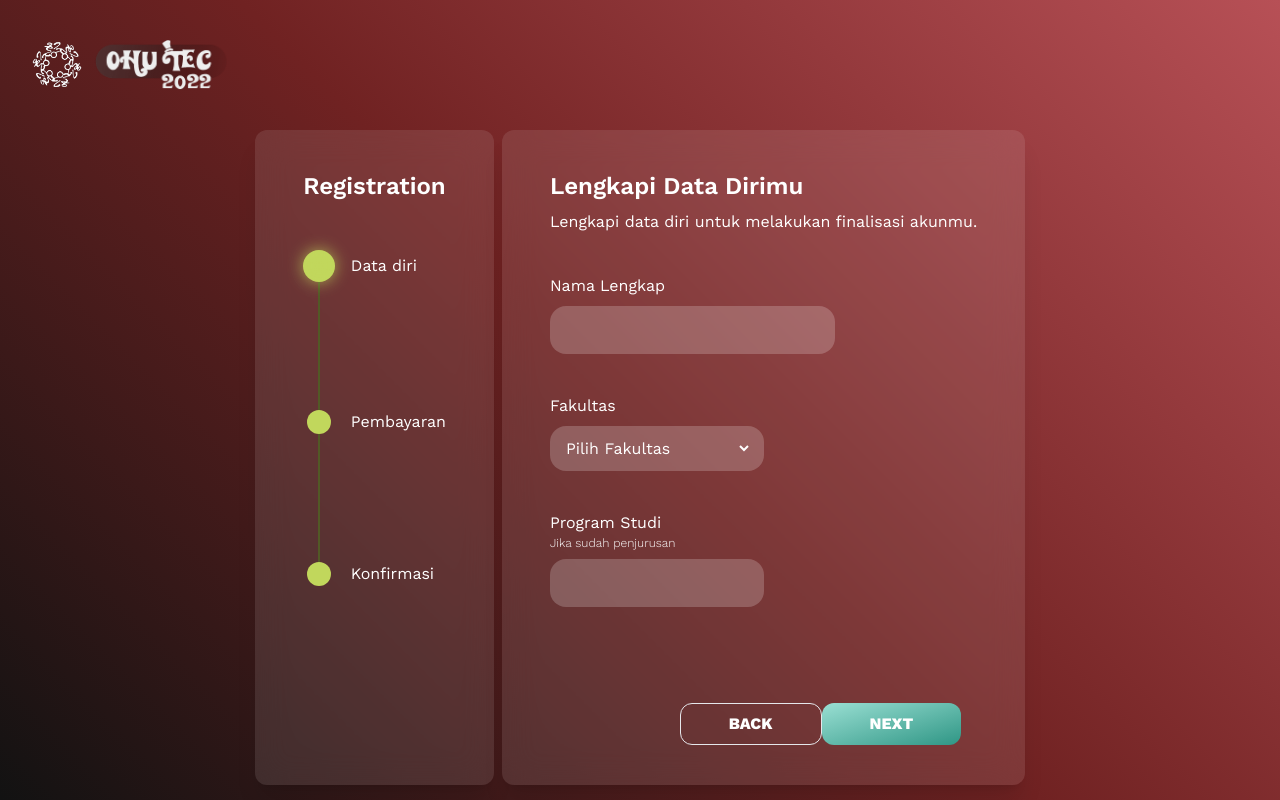
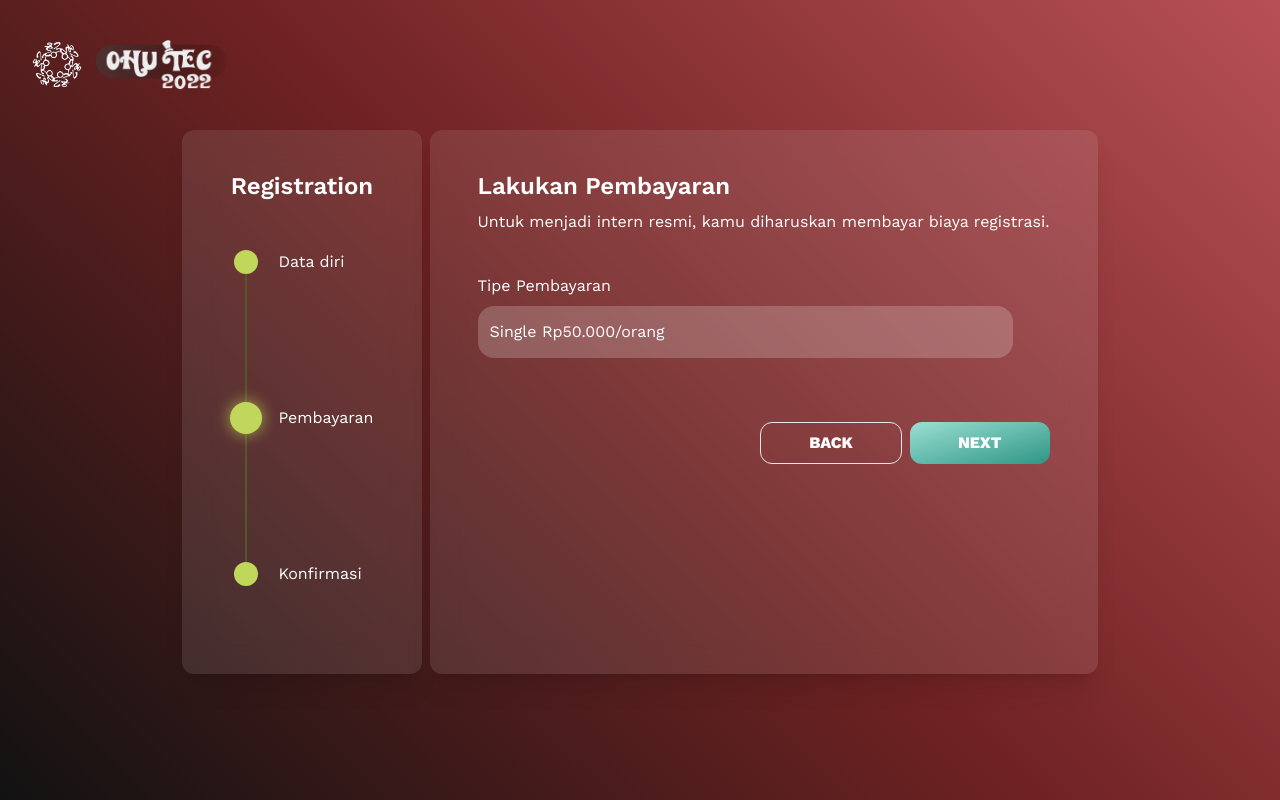
Before and after one commit to TECInternship/Frontend, a Next.js app: page /personal-data in a window 1280 px wide. Built offline with nearby package versions, Linux system fonts and the light colour scheme.

Commit message:
add usestate in registration

```diff
--- a/components/Auth/Register1.js
+++ b/components/Auth/Register1.js
@@ -2,64 +2,68 @@ import React from "react";
 import Card from "../Card";
 import Link from "next/link";
 
-export default function Register1({ setActive }) {
+export default function Register1(props) {
   return (
-    <div className="py-10">
-      <div className="mx-12">
-        <div className="text-2xl font-semibold">Lengkapi Data Dirimu</div>
-        <div className="mt-2">
+    <form className="px-12 py-10" onSubmit={() => props.setActive("2")}>
+      <h1 className="text-2xl font-semibold">Lengkapi Data Dirimu</h1>
+      <h2 className="mt-2">
         Lengkapi data diri untuk melakukan finalisasi akunmu.
-        </div>
-        <div className="mt-10">Nama Lengkap</div>
+      </h2>
+
+      {/* Nama */}
+      <h1 className="mt-10">Nama Lengkap</h1>
       <input
         type="text"
-          className="mt-2 w-2/3 p-3 rounded-2xl bg-white/20 backdrop-blur-none outline-none"
+        className="mt-2 w-3/4 p-3 rounded-2xl bg-white/20 backdrop-blur-none outline-none"
+        value={props.name}
+        onChange={(e) => props.setName(e.target.value)}
+        required
       />
 
-        <div className="mt-10">Fakultas</div>
-        <div className="mb-3 block w-1/2 mt-2 -p-3 pr-3 bg-white/20 backdrop-blur-none rounded-2xl transition ease-in-out outline-none group-focus:bg-white">
-          <select
-            className="bg-transparent w-full outline-none p-3 rounded-2xl group"
-            aria-label="Default select example"
-          >
-            <option className="" selected>
-              Pilih Fakultas
-            </option>
-            <option value="FITB">FITB</option>
-            <option value="FMIPA">FMIPA</option>
-            <option value="FSRD">FSRD</option>
-            <option value="FTMD">FTMD</option>
-            <option value="FTTM">FTTM</option>
-            <option value="FTSL">FTSL</option>
-            <option value="FTI">FTI</option>
-            <option value="SAPPK">SAPPK</option>
-            <option value="SBM">SBM</option>
-            <option value="SF">SF</option>
-            <option value="SITH">SITH</option>
-            <option value="STEI">STEI</option>
-          </select>
-        </div>
-
-        <div className="mt-10">Program Studi</div>
-        <div className="text-xs font-extralight">Jika sudah penjurusan</div>
+      {/* Fakultas */}
+      <h1 className="mt-4">Fakultas</h1>
+      <h2 className="text-xs font-extralight">Contoh: STEI, SBM</h2>
       <input
         type="text"
-          className="mt-2 w-1/2 p-3 rounded-2xl bg-white/20 backdrop-blur-none outline-none"
+        className="mt-2 p-3 rounded-2xl bg-white/20 backdrop-blur-none outline-none"
+        value={props.fakultas}
+        onChange={(e) => props.setFakultas(e.target.value)}
+        required
       />
-      </div>
-      <div className="container px-16 mt-24 flex justify-end">
+
+      {/* Program Studi */}
+      <h1 className="mt-4">Program Studi</h1>
+      <h2 className="text-xs font-extralight">Contoh: IF, TI, TPB</h2>
+      <input
+        type="text"
+        className="mt-2 p-3 rounded-2xl bg-white/20 backdrop-blur-none outline-none"
+        value={props.jurusan}
+        onChange={(e) => props.setJurusan(e.target.value)}
+        required
+      />
+
+      {/* Tahun Masuk */}
+      <h1 className="mt-4">Tahun Masuk</h1>
+      <h2 className="text-xs font-extralight">Contoh: 2022</h2>
+      <input
+        type="text"
+        className="mt-2 p-3 rounded-2xl bg-white/20 backdrop-blur-none outline-none"
+        value={props.tahunMasuk}
+        onChange={(e) => props.setTahunMasuk(e.target.value)}
+        required
+      />
+      <div className="mt-16 flex justify-end gap-2">
         <Link href="/auth">
           <button className="px-12 py-2 rounded-xl text-md font-bold border">
             BACK
           </button>
         </Link>
-        <button
-          className="px-12 py-2 rounded-xl text-md font-bold bg-gradient-to-br from-[#9ADFD3] to-[#2F9685]"
-          onClick={() => setActive("2")}
-        >
-          NEXT
-        </button>
+        <input
+          type={"submit"}
+          value="NEXT"
+          className="px-12 py-2 rounded-xl text-md font-bold bg-gradient-to-br from-[#9ADFD3] to-[#2F9685] cursor-pointer"
+        />
       </div>
-    </div>
+    </form>
   );
 }
--- a/components/Auth/Register2.js
+++ b/components/Auth/Register2.js
@@ -1,65 +1,110 @@
-import React from "react";
+import React, { useState, useEffect } from "react";
+import Link from "next/link";
 
-export default function Register2({ setActive }) {
+export default function Register2(props) {
+  const [teman1, setTeman1] = useState("");
+  const [email1, setEmail1] = useState("");
+  const [teman2, setTeman2] = useState("");
+  const [email2, setEmail2] = useState("");
+
+  useEffect(() => {
+    props.setTeman([
+      { name: teman1, email: email1 },
+      { name: teman2, email: email2 },
+    ]);
+    console.log(props.teman);
+  }, [teman1, teman2, email1, email2]);
+
+  const handleChange = (e) => {
+    props.setMethod(e.target.value);
+    setTeman1("");
+    setTeman2("");
+  };
+
   return (
-    <div className="py-10">
-      <div className="mx-12">
+    <form className="px-12 py-10" onSubmit={() => props.setActive("3")}>
       <div className="text-2xl font-semibold">Lakukan Pembayaran</div>
       <div className="mt-2">
         Untuk menjadi intern resmi, kamu diharuskan membayar biaya registrasi.
       </div>
-
       <div className="mt-10">Tipe Pembayaran</div>
       <div className="mb-3 xl:w-96">
         <select
-            className="form-select appearance-none block mt-2 w-[535px] h-[52px] px-3 py-1.5 text-white bg-white/20 backdrop-blur-none rounded-2xl transition ease-in-out m-0focus:text-gray-700 focus:bg-white focus:border-blue-600 focus:outline-none"
-            aria-label="Default select example"
+          className="form-select appearance-none block mt-2 w-[535px] h-[52px] px-3 py-1.5 text-white bg-white/20 backdrop-blur-none rounded-2xl transition ease-in-out m-0focus:text-gray-700 focus:border-blue-600 focus:outline-none"
+          required
+          onChange={handleChange}
         >
-            <option selected value="1">
+          <option value={1} className="text-black">
             Single Rp50.000/orang
           </option>
-            <option value="2">Double Rp40.000/orang </option>
-            <option value="3">Triple Rp35.000/orang</option>
+          <option value={2} className="text-black">
+            Double Rp40.000/orang{" "}
+          </option>
+          <option value={3} className="text-black">
+            Triple Rp35.000/orang
+          </option>
         </select>
       </div>
-
-        <div className="mt-10">Nama Teman 1</div>
+      {props.method > 1 && (
+        <>
+          {/* Nama Teman 1 */}
+          <h1 className="mt-4">Nama Teman 1</h1>
           <input
             type="text"
-          className="mt-2 w-[535px] h-[52px] rounded-2xl bg-white/20 backdrop-blur-none px-3"
+            className="mt-2 w-3/4 p-3 rounded-2xl bg-white/20 backdrop-blur-none outline-none"
+            value={teman1}
+            onChange={(e) => setTeman1(e.target.value)}
+            required
           />
 
-        <div className="mt-10">Nama Teman 2</div>
+          {/* Email Teman 1 */}
+          <h1 className="mt-4">Email Teman 1</h1>
           <input
             type="text"
-          className="mt-2 w-[535px] h-[52px] px-3 rounded-2xl bg-white/20 backdrop-blur-none"
+            className="mt-2 w-3/4 p-3 rounded-2xl bg-white/20 backdrop-blur-none outline-none"
+            value={email1}
+            onChange={(e) => setEmail1(e.target.value)}
+            required
+          />
+        </>
+      )}
+      {props.method > 2 && (
+        <>
+          {/* Nama Teman 2 */}
+          <h1 className="mt-4">Nama Teman 2</h1>
+          <input
+            type="text"
+            className="mt-2 w-3/4 p-3 rounded-2xl bg-white/20 backdrop-blur-none outline-none"
+            value={teman2}
+            onChange={(e) => setTeman2(e.target.value)}
+            required
           />
 
-        <div className="mt-10">Bukti Pembayaran</div>
-        <div className="text-xs font-extralight">
-          kirim ke XXXXXXXX a.n. Willy Wonka
-        </div>
+          {/* Email Teman 2 */}
+          <h1 className="mt-4">Email Teman 2</h1>
           <input
-          className="mt-2 block w-64 text-base text-white bg-white/20 backdrop-blur-none rounded-lg border border-gray-300 cursor-pointer focus:outline-none"
-          id="file_input"
-          type="file"
+            type="text"
+            className="mt-2 w-3/4 p-3 rounded-2xl bg-white/20 backdrop-blur-none outline-none"
+            value={email2}
+            onChange={(e) => setEmail2(e.target.value)}
+            required
           />
+        </>
+      )}
 
-        <div className="container px-16 mt-8 flex justify-end">
+      <div className="mt-16 flex justify-end gap-2">
         <button
           className="px-12 py-2 rounded-xl text-md font-bold border"
-            onClick={() => setActive("1")}
+          onClick={() => props.setActive("1")}
         >
           BACK
         </button>
-          <button
-            className="px-12 py-2 rounded-xl text-md font-bold bg-gradient-to-br from-[#9ADFD3] to-[#2F9685]"
-            onClick={() => setActive("3")}
-          >
-            NEXT
-          </button>
+        <input
+          type={"submit"}
+          value="NEXT"
+          className="px-12 py-2 rounded-xl text-md font-bold bg-gradient-to-br from-[#9ADFD3] to-[#2F9685] cursor-pointer"
+        />
       </div>
-      </div>
-    </div>
+    </form>
   );
 }
--- a/components/Auth/Register3.js
+++ b/components/Auth/Register3.js
@@ -1,23 +1,40 @@
 import React from "react";
 import Link from "next/link";
 
-const Register3 = ({ setActive }) => {
+const Register3 = (props) => {
   return (
-    <>
-      <div className="container px-16 mt-24 flex justify-end">
+    <form className="px-12 py-10" onSubmit={() => props.setActive("3")}>
+      <div className="text-2xl font-semibold">Lakukan Pembayaran</div>
+      <div className="mt-2">
+        Untuk menjadi intern resmi, kamu diharuskan membayar biaya registrasi.
+      </div>
+
+      <div className="mt-10">Bukti Pembayaran</div>
+      <div className="text-xs font-extralight">
+        kirim ke XXXXXXXX a.n. Willy Wonka
+      </div>
+      <input
+        className="mt-2 w-1/2 px-3 py-1.5 rounded-2xl bg-white/20 backdrop-blur-none outline-none"
+        type="file"
+        required
+        value={props.file}
+        onChange={(e) => props.setFile(e.target.value)}
+      />
+
+      <div className="mt-16 flex justify-end gap-2">
         <button
-          className="px-12 py-2 rounded-xl text-md font-bold bg-gradient-to-br from-[#9ADFD3] to-[#2F9685]"
-          onClick={() => setActive("2")}
+          className="px-12 py-2 rounded-xl text-md font-bold border"
+          onClick={() => props.setActive("1")}
         >
           BACK
         </button>
-        <Link href="/">
-          <button className="px-12 py-2 rounded-xl text-md font-bold border">
-            FINISH
-          </button>
-        </Link>
+        <input
+          type={"submit"}
+          value="NEXT"
+          className="px-12 py-2 rounded-xl text-md font-bold bg-gradient-to-br from-[#9ADFD3] to-[#2F9685] cursor-pointer"
+        />
       </div>
-    </>
+    </form>
   );
 };
 
--- a/pages/personal-data/index.js
+++ b/pages/personal-data/index.js
@@ -7,7 +7,15 @@ import Image from "next/image";
 import Link from "next/link";
 
 const PersonalData = () => {
-  const [active, setActive] = useState("1");
+  const [active, setActive] = useState("2");
+  const [name, setName] = useState("");
+  const [fakultas, setFakultas] = useState("");
+  const [jurusan, setJurusan] = useState("");
+  const [tahunMasuk, setTahunMasuk] = useState("");
+  const [teman, setTeman] = useState([]);
+  const [method, setMethod] = useState("");
+  const [file, setFile] = useState("");
+
   return (
     <div className="flex justify-center min-h-screen">
       <div className="w-full">
@@ -55,11 +63,27 @@ const PersonalData = () => {
 
           <div className="bg-white/10 backdrop-blur-lg rounded-xl shadow-xl">
             {active === "1" ? (
-              <Register1 setActive={setActive} />
+              <Register1
+                setActive={setActive}
+                setName={setName}
+                name={name}
+                fakultas={fakultas}
+                setFakultas={setFakultas}
+                jurusan={jurusan}
+                setJurusan={setJurusan}
+                tahunMasuk={tahunMasuk}
+                setTahunMasuk={setTahunMasuk}
+              />
             ) : active === "2" ? (
-              <Register2 setActive={setActive} />
+              <Register2
+                setActive={setActive}
+                teman={teman}
+                setTeman={setTeman}
+                method={method}
+                setMethod={setMethod}
+              />
             ) : (
-              <Register3 setActive={setActive} />
+              <Register3 setActive={setActive} file={file} setFile={setFile} />
             )}
           </div>
         </div>
```
Lines whose indentation alone changed are shown as unchanged.
